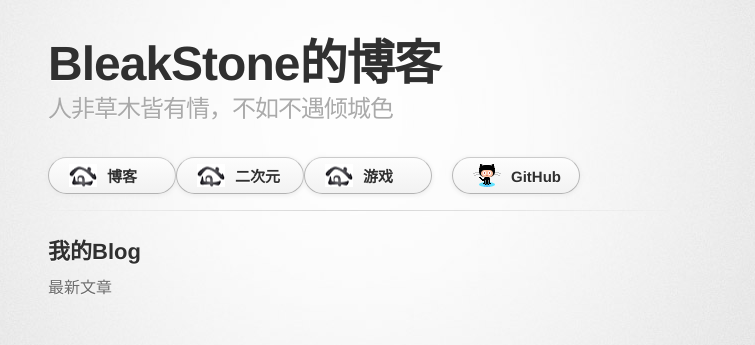
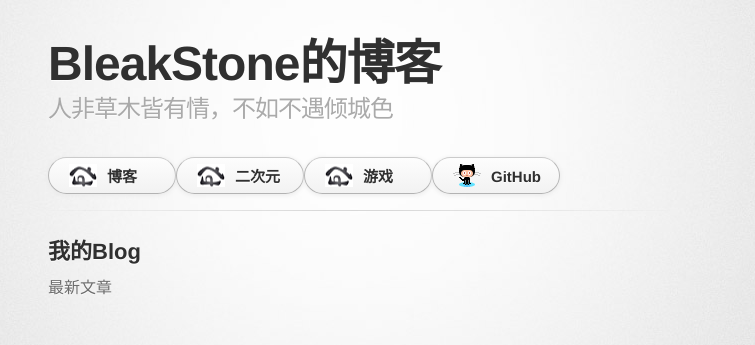
Before and after one commit to BleakStone/blog, a Jekyll site: the page built from index.html, in a window 1280 px wide. Shown: the top 345 px of the page, without its empty margins (282-1037 px from the left). Built offline with Jekyll 4.4.1, drawn with Linux system fonts in a browser that asks for light colours; some web fonts are replaced.

Commit message:
Update default.html

```diff
--- a/_layouts/default.html
+++ b/_layouts/default.html
@@ -36,7 +36,7 @@
           <a href="#" id="view-on-homeicon" class="button"><span>博客</span></a>
           <a href="#" id="view-on-homeicon" class="button"><span>二次元</span></a>
           <a href="#" id="view-on-homeicon" class="button"><span>游戏</span></a>
-          <a href="https://github.com/BleakStone/jekyll_demo" id="view-on-github" class="button" style="margin-left:20px;"><span>GitHub</span></a>
+          <a href="https://github.com/BleakStone/jekyll_demo" id="view-on-github" class="button"><span>GitHub</span></a>
         </section>
 
         <hr>
```
